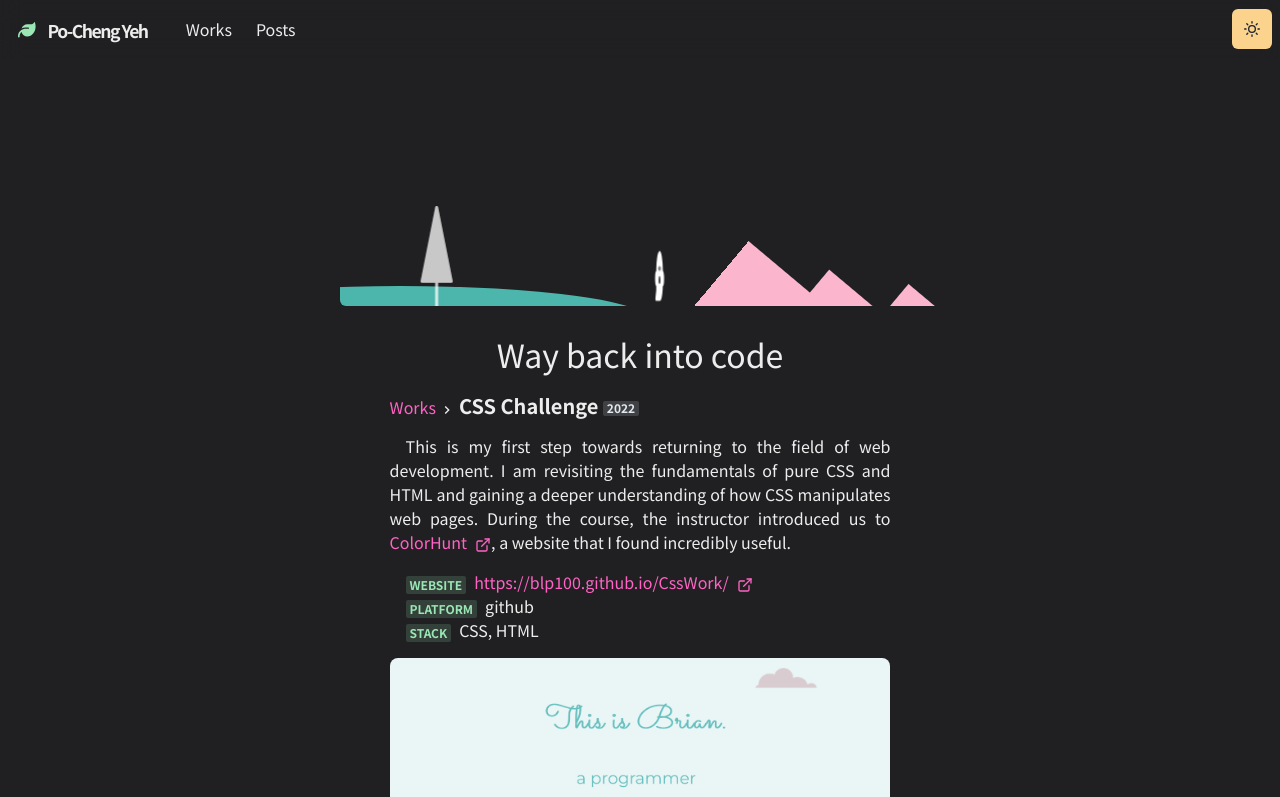
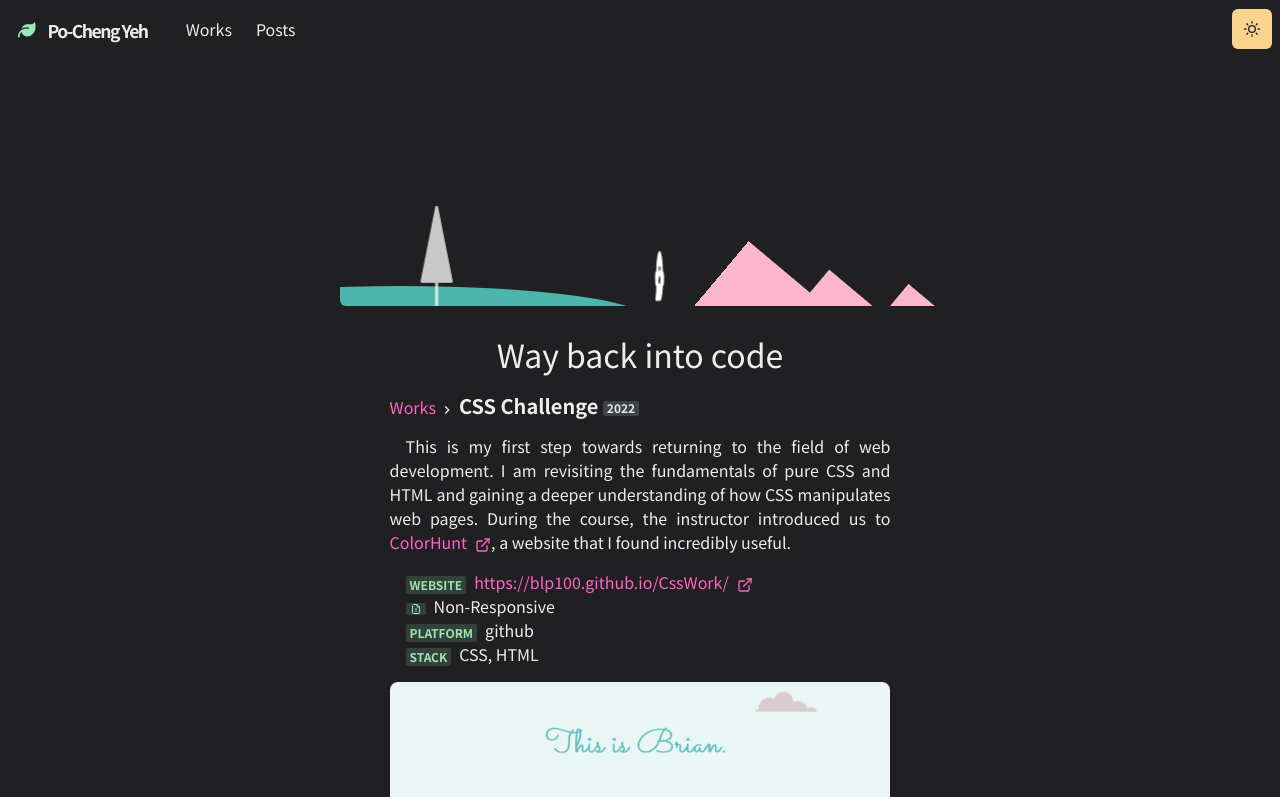
Before and after one commit to blp100/Po-Cheng-Yeh-Site, a Next.js app: page /works/csswork in a window 1280 px wide. Shown: the top 797 px of the page. Built offline with nearby package versions, Linux system fonts and the light colour scheme.

Commit message:
feat: add warning icon in two pages

```diff
--- a/pages/works/csswork.js
+++ b/pages/works/csswork.js
@@ -3,6 +3,7 @@ import { ExternalLinkIcon } from "@chakra-ui/icons";
 import { Meta, Title, WorkImage } from "../../components/work";
 import P from "../../components/paragraph";
 import Layout from "../../components/layouts/article";
+import { TbFileAlert } from "react-icons/tb";
 
 const Work = () => {
   return (
@@ -31,6 +32,12 @@ const Work = () => {
             </Link>
           </ListItem>
           <ListItem>
+            <Meta>
+              <TbFileAlert ml={2}/>
+            </Meta>
+            <span>Non-Responsive</span>
+          </ListItem>
+          <ListItem>
             <Meta>Platform</Meta>
             <span>github</span>
           </ListItem>
```
Also changed, not shown: pages/works/todolist.js (+7 -0 lines).
